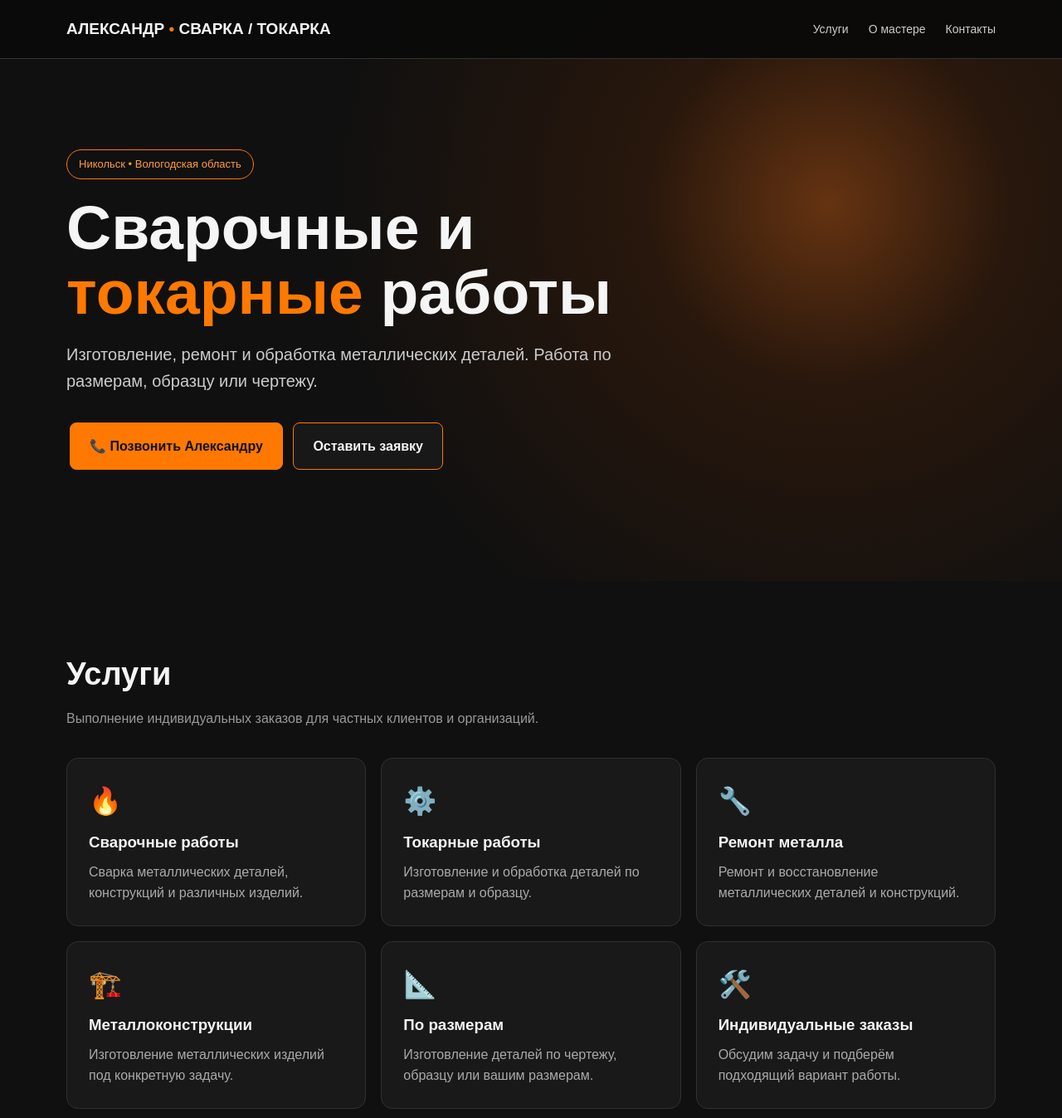
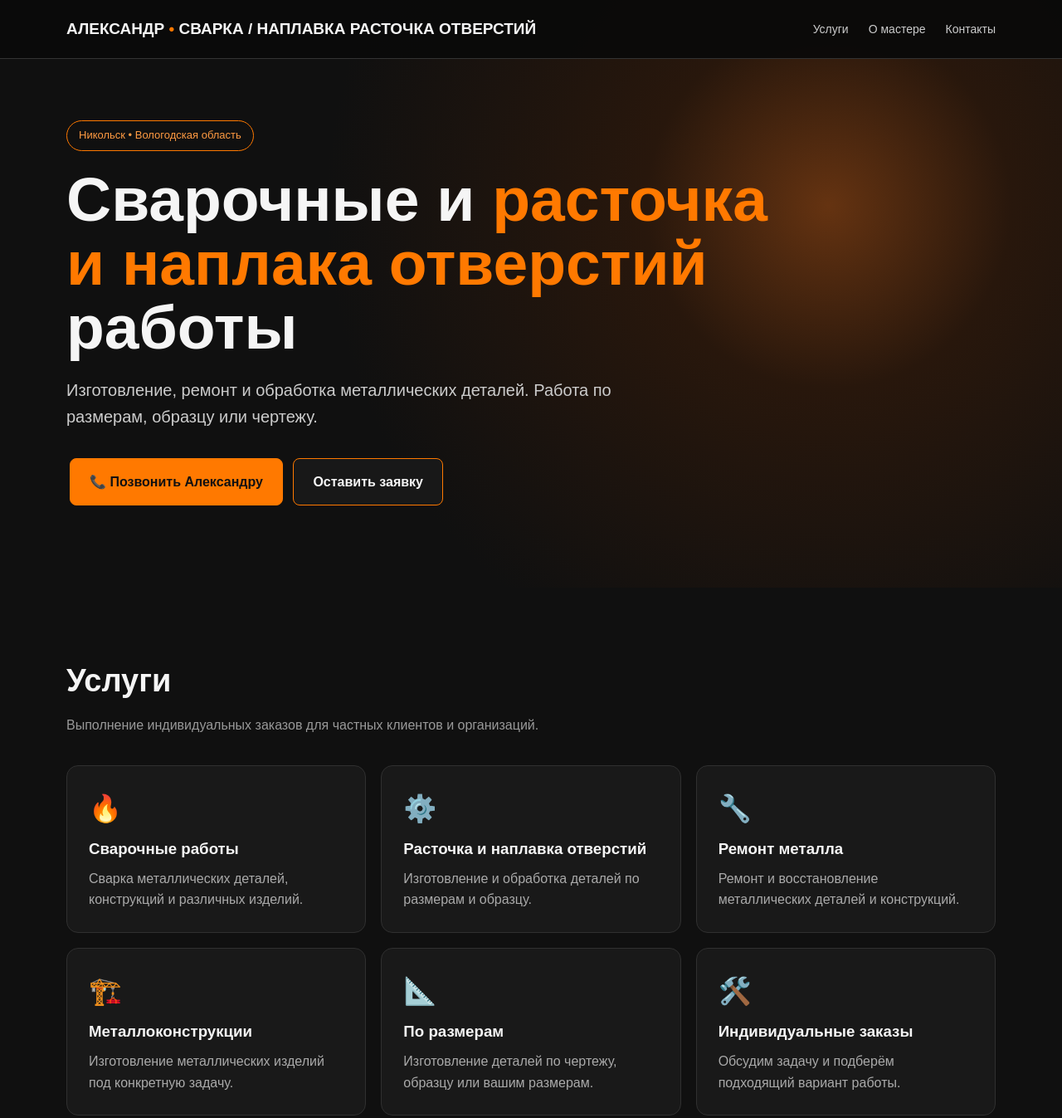
Before and after one commit to svarka-nikolsk/svarka-nikolsk.github.io, a plain HTML site: page index.html in a window 1280 px wide. Shown: the top 1347 px of the page at 83% size. Drawn offline with Linux system fonts and the light colour scheme.

Commit message:
Update index.html

```diff
--- a/index.html
+++ b/index.html
@@ -3,8 +3,8 @@
 <head>
 <meta charset="UTF-8">
 <meta name="viewport" content="width=device-width,initial-scale=1">
-<meta name="description" content="Александр — сварочные и токарные работы в Никольске, Вологодская область. Сварка, изготовление и ремонт металлических деталей, токарные работы.">
-<title>Александр — сварочные и токарные работы | Никольск</title>
+<meta name="description" content="Александр — Сварочные работы, Расточка и наплавка отверстий в Никольске, Вологодская область. Сварка, изготовление и ремонт металлических деталей, работы по расточке и наплавке отверстий.">
+<title>Александр — Сварочные работы, Расточка и наплавка отверстий  | Никольск</title>
 <style>
 *{box-sizing:border-box}html{scroll-behavior:smooth}body{margin:0;font-family:Arial,sans-serif;background:#101010;color:#f5f5f5;line-height:1.6}
 a{text-decoration:none;color:inherit}.wrap{width:min(1120px,92%);margin:auto}
@@ -26,14 +26,14 @@ footer{background:#090909;color:#888;padding:27px 0;font-size:13px}
 </head>
 <body>
 <header><div class="wrap"><nav>
-<div class="logo">АЛЕКСАНДР <span>•</span> СВАРКА / ТОКАРКА</div>
+<div class="logo">АЛЕКСАНДР <span>•</span> СВАРКА / НАПЛАВКА РАСТОЧКА ОТВЕРСТИЙ</div>
 <div class="nav"><a href="#services">Услуги</a><a href="#about">О мастере</a><a href="#contacts">Контакты</a></div>
 </nav></div></header>
 
 <main>
 <section class="hero"><div class="wrap">
 <div class="badge">Никольск • Вологодская область</div>
-<h1>Сварочные и <span class="accent">токарные</span> работы</h1>
+<h1>Сварочные и <span class="accent">расточка и наплака отверстий</span> работы</h1>
 <p>Изготовление, ремонт и обработка металлических деталей. Работа по размерам, образцу или чертежу.</p>
 <a class="btn primary" href="tel:+79005401694">📞 Позвонить Александру</a>
 <a class="btn dark" href="#contacts">Оставить заявку</a>
@@ -43,7 +43,7 @@ footer{background:#090909;color:#888;padding:27px 0;font-size:13px}
 <h2 class="title">Услуги</h2><p class="sub">Выполнение индивидуальных заказов для частных клиентов и организаций.</p>
 <div class="grid">
 <div class="card"><div class="icon">🔥</div><h3>Сварочные работы</h3><p>Сварка металлических деталей, конструкций и различных изделий.</p></div>
-<div class="card"><div class="icon">⚙️</div><h3>Токарные работы</h3><p>Изготовление и обработка деталей по размерам и образцу.</p></div>
+<div class="card"><div class="icon">⚙️</div><h3>Расточка и наплавка отверстий</h3><p>Изготовление и обработка деталей по размерам и образцу.</p></div>
 <div class="card"><div class="icon">🔧</div><h3>Ремонт металла</h3><p>Ремонт и восстановление металлических деталей и конструкций.</p></div>
 <div class="card"><div class="icon">🏗️</div><h3>Металлоконструкции</h3><p>Изготовление металлических изделий под конкретную задачу.</p></div>
 <div class="card"><div class="icon">📐</div><h3>По размерам</h3><p>Изготовление деталей по чертежу, образцу или вашим размерам.</p></div>
@@ -51,7 +51,7 @@ footer{background:#090909;color:#888;padding:27px 0;font-size:13px}
 </div></div></section>
 
 <section id="about" class="dark-section"><div class="wrap two">
-<div><h2 class="title">Александр</h2><p class="sub">Сварочные и токарные работы в Никольске и районе.</p>
+<div><h2 class="title">Александр</h2><p class="sub">Сварочные работы и Расточка и наплавка отверстий в Никольске и районе.</p>
 <div class="checks">
 <div class="check">✓ <b>Индивидуальный подход</b> к каждому заказу</div>
 <div class="check">✓ Работа по <b>размерам, образцу или чертежу</b></div>
```
